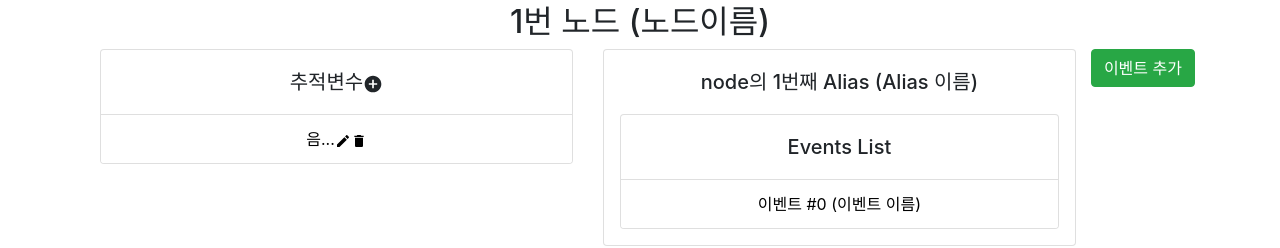
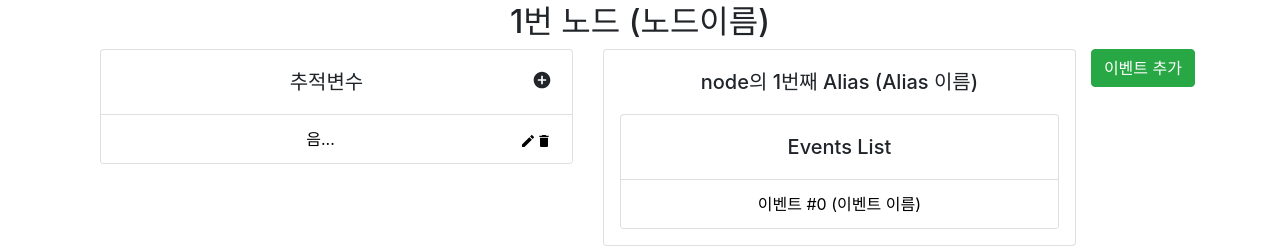
Before and after one commit to CSID-DGU/2020-1-CECD1-Soycrab-6, a React (Create React App) app: page /nodes/edit/1 in a window 1280 px wide. Shown: the part 147-395 px from the top of the page. Built offline with nearby package versions, Linux system fonts and the light colour scheme.

Commit message:
icon align right

```diff
--- a/src/components/NodeEdit.js
+++ b/src/components/NodeEdit.js
@@ -58,12 +58,10 @@ function NodeEdit({ node }) {
         <div className="col">
           <div className="card">
             <div className="card-body">
-              <h5 className="card-title">
-                  추적변수<MdAddCircle />
-              </h5>
+              <h5 className="card-title">추적변수<MdAddCircle className="float-right" /></h5>
             </div>
             <ul className="list-group list-group-flush">
-              <LinkButton className="list-group-item" onClick={() => console.log('click')}>음...<MdEdit /><MdDelete /></LinkButton>
+              <LinkButton className="list-group-item" onClick={() => console.log('click')}>음...<div className="float-right"><MdEdit /><MdDelete /></div></LinkButton>
             </ul>
           </div>
         </div>
```
